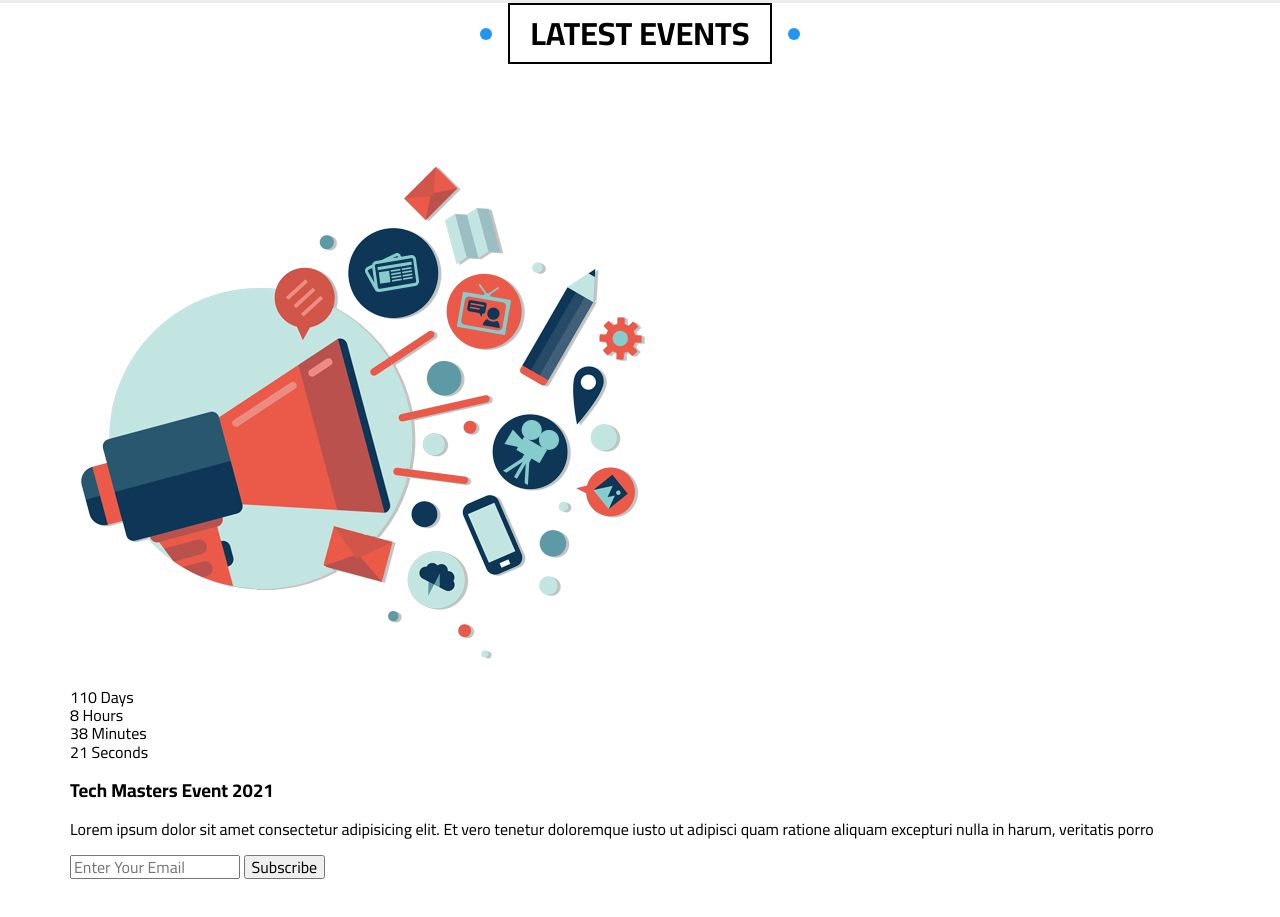
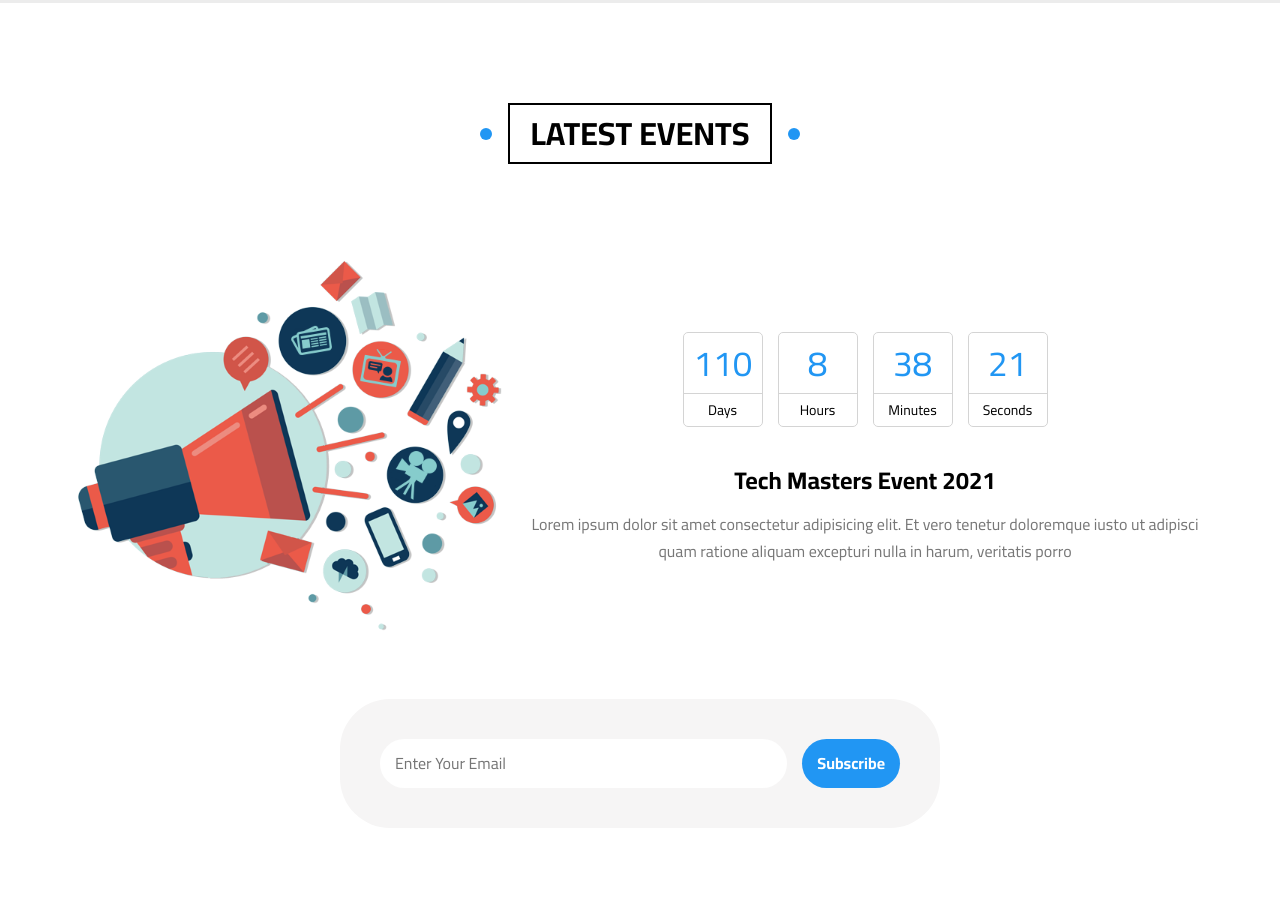
Before and after one commit to mojahid-belaman/Amazing-Template-About-Myself, a plain HTML site: page index.html in a window 1280 px wide. Shown: the part 8804-9721 px from the top of the page. Before the commit the page ends 9686 px from the top, so only its background shows below. Drawn offline with Linux system fonts and the light colour scheme.

Commit message:
style section events

```diff
--- a/css/mojahid.css
+++ b/css/mojahid.css
@@ -955,6 +955,135 @@ ul {
     height: 64px;
 }
 /* End Step Work */
+/* Start Events */
+.events {
+    padding-top: var(--main-section-padding);
+    padding-bottom: var(--main-section-padding);
+    position: relative;
+}
+.events .container {
+    display: flex;
+    align-items: center;
+    flex-wrap: wrap;
+}
+.events .container img {
+    max-width: 450px;
+}
+@media (max-width: 991px) {
+    .events .container img {
+        display: none;
+    }
+}
+.events .container .info {
+    flex: 1;
+}
+.events .container .info .time {
+    display: flex;
+    flex-wrap: wrap;
+    align-items: center;
+    justify-content: center;
+    margin: 20px 0;
+    gap: 15px;
+}
+.events .container .info .time .unit {
+    border: 1px solid #D4D4D4;
+    border-radius: 5px;
+    width: 80px;
+    text-align: center;
+    transition: 0.3s;
+}
+.events .container .info .time .unit:hover,
+.events .container .info .time .unit:hover span:last-child {
+    border-color: var(--main-color);
+}
+.events .container .info .time .unit span {
+    display: block;
+    transition: 0.3s;
+}
+.events .container .info .time .unit span:first-child {
+    padding: 10px;
+    font-size: 35px;
+    color: var(--main-color);
+}
+.events .container .info .time .unit span:last-child {
+    font-size: 14px;
+    padding: 8px 10px;
+    border-top: 1px solid #D4D4D4;
+}
+.events .container h3 {
+    text-align: center;
+    margin: 40px 0 0;
+    font-size: 24px;
+}
+.events .container p {
+    color: #777;
+    text-align: center;
+    line-height: 1.7;
+}
+.events .container .subscribe {
+    width: 100%;
+    margin-top: 50px;
+}
+.events .container .subscribe form {
+    background-color: #f6f5f5;
+    width: 600px;
+    margin: 0 auto;
+    display: flex;
+    gap: 15px;
+    padding: 40px;
+    border-radius: 50px;
+}
+@media (max-width: 767px) {
+    .events .container .subscribe form {
+        max-width: 100%;
+        flex-direction: column;
+        padding: 25px;
+        border-radius: 0;
+    }
+}
+.events .container .subscribe form input[type="email"] {
+    flex: 1;
+    border-radius: 50px;
+    padding: 15px;
+    border: none;
+    caret-color: var(--main-color);
+}
+@media (max-width: 767px) {
+    .events .container .subscribe form input[type="email"] {
+        border-radius: 0;
+    }
+
+}
+.events .container .subscribe form input[type="email"]:focus {
+    outline: none;
+}
+.events .container .subscribe form input[type="email"]::placeholder {
+    transition: opacity 0.3s;
+}
+.events .container .subscribe form input[type="email"]:focus::placeholder {
+    opacity: 0;
+}
+.events .container .subscribe form input[type="submit"] {
+    border-radius: 50px;
+    padding: 15px;
+    border: none;
+    background-color: var(--main-color);
+    color: #FFF;
+    font-weight: bold;
+    cursor: pointer;
+    transition: 0.3s;
+}
+.events .container .subscribe form input[type="submit"]:hover {
+    background-color: var(--main-color-alt);
+}
+@media (max-width: 767px) {
+    .events .container .subscribe form input[type="submit"] {
+        border-radius: 0;
+        font-size: 20px;
+    }
+
+}
+/* End Events */
 /* Start Animation */
 @keyframes up-down {
     0%, 100%{
```
